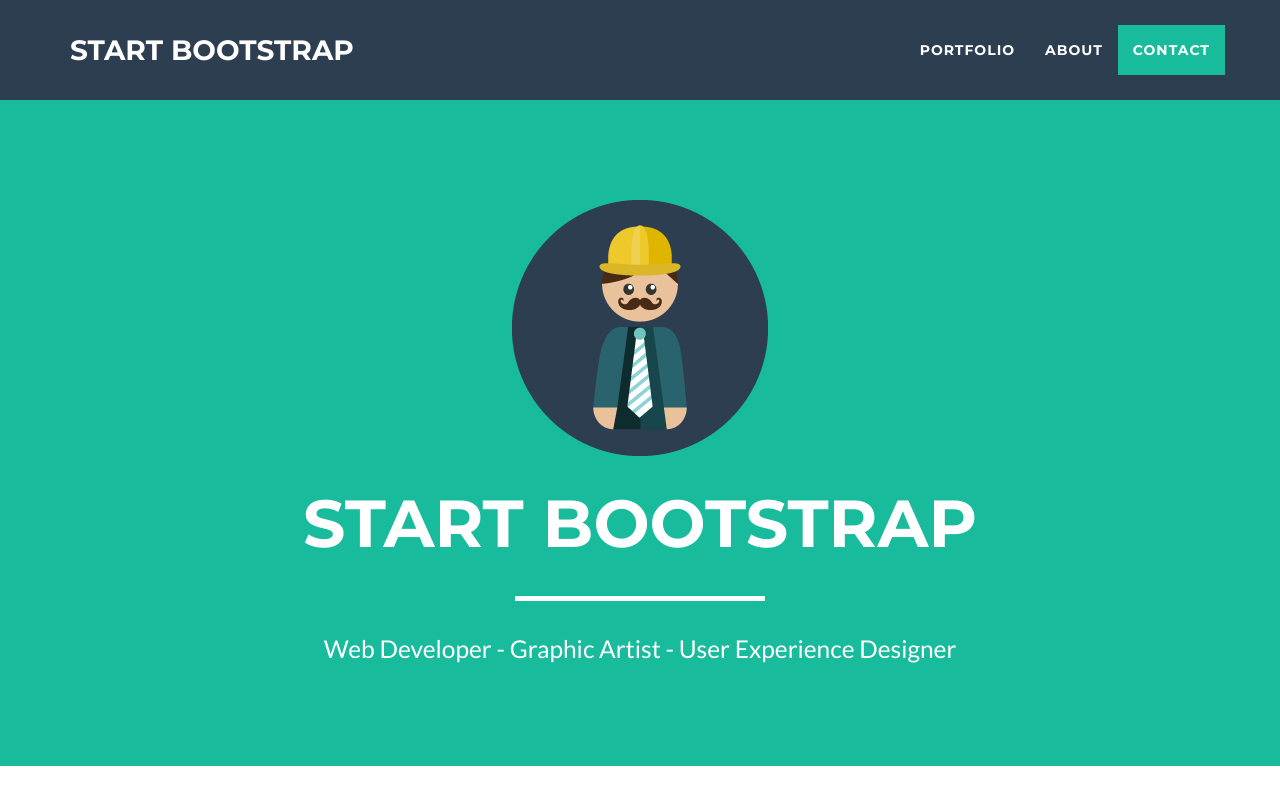
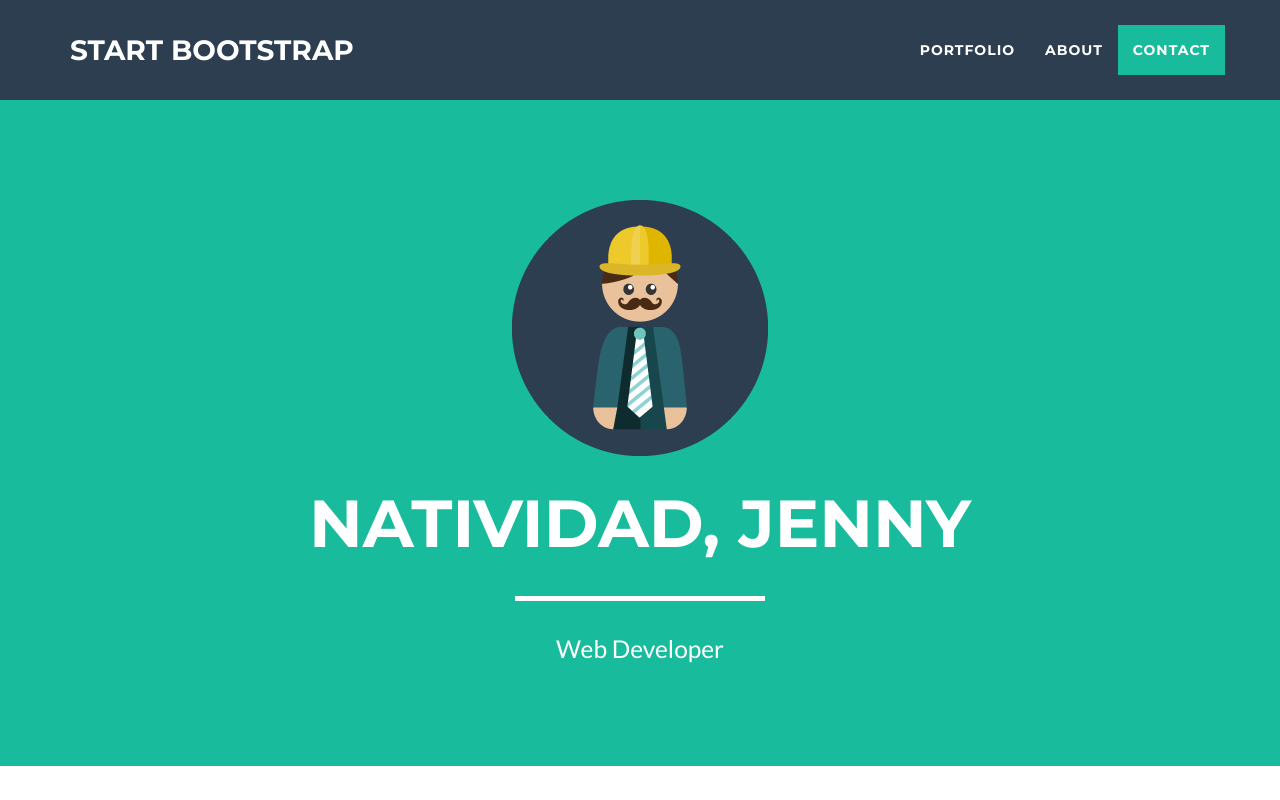
Before and after one commit to natividadjin/natividad.github.io, a website: page index.html in a window 1280 px wide. Shown: the top 800 px of the page. Drawn offline with nearby package versions, Linux system fonts and the light colour scheme.

Commit message:
Update index.html

```diff
--- a/index.html
+++ b/index.html
@@ -9,7 +9,7 @@
     <meta name="description" content="">
     <meta name="author" content="">
 
-    <title>Freelancer - Start Bootstrap Theme</title>
+    <title>Jin</title>
 
     <!-- Bootstrap Core CSS -->
     <link href="vendor/bootstrap/css/bootstrap.min.css" rel="stylesheet">
@@ -73,9 +73,9 @@
                 <div class="col-lg-12">
                     <img class="img-responsive" src="img/profile.png" alt="">
                     <div class="intro-text">
-                        <span class="name">Start Bootstrap</span>
+                        <span class="name">Natividad, Jenny</span>
                         <hr class="star-light">
-                        <span class="skills">Web Developer - Graphic Artist - User Experience Designer</span>
+                        <span class="skills">Web Developer</span>
                     </div>
                 </div>
             </div>
```
